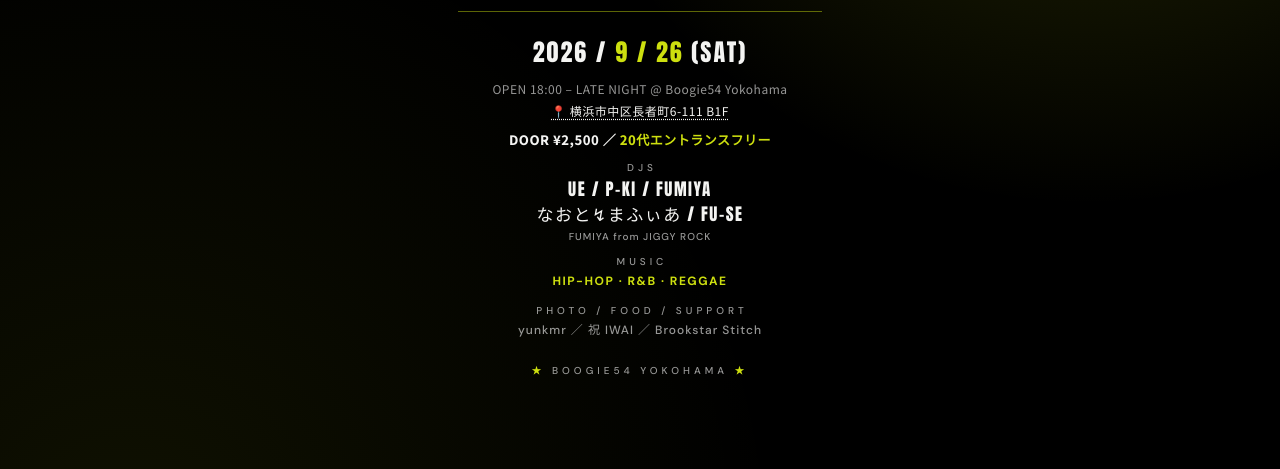
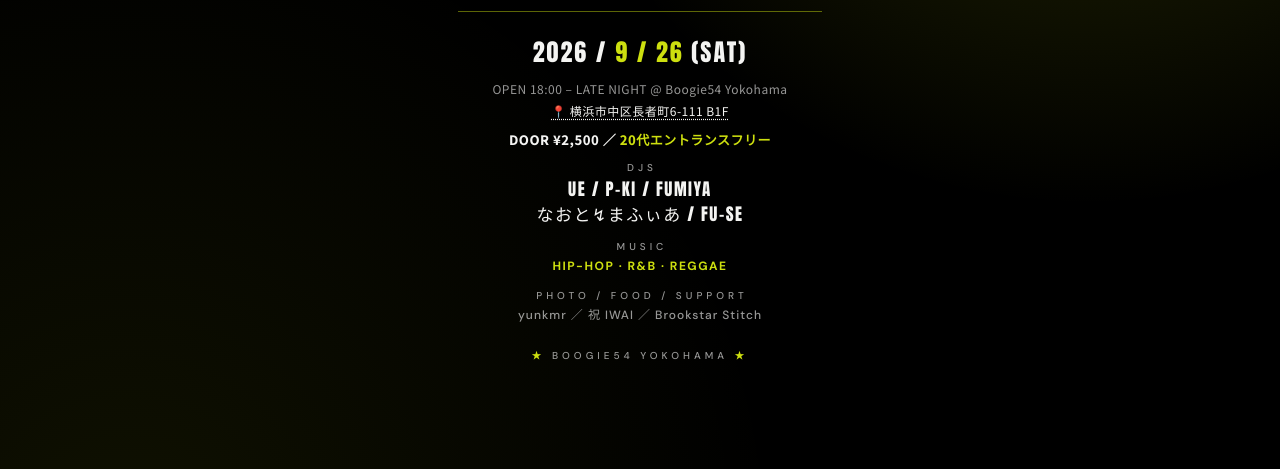
Before and after one commit to puenots/block6-coupon, a plain HTML site: page index.html in a window 1280 px wide. Shown: the part 331-800 px from the top of the page. Drawn offline with Linux system fonts and the light colour scheme.

Commit message:
「FUMIYA from JIGGY ROCK」の行を削除
Co-Authored-By: Claude Fable 5.1 <noreply@anthropic.com>
Claude-Session: https://claude.ai/code/session_01Y8Zg3hVsRHUaPpjJxb8Cfi

```diff
--- a/index.html
+++ b/index.html
@@ -310,14 +310,6 @@
     margin-top: 3px;
     line-height: 1.5;
   }
-  .lineup-credit {
-    font-family: "DM Sans", sans-serif;
-    font-weight: 500;
-    font-size: 10px;
-    letter-spacing: 1px;
-    color: var(--cream-dim);
-    margin-top: 2px;
-  }
   .music-line {
     font-family: "DM Sans", "Noto Sans JP", sans-serif;
     font-weight: 700;
@@ -376,7 +368,6 @@
         <div class="lineup-row">
           <div class="label">DJs</div>
           <div class="lineup-names">UE / P-KI / FUMIYA<br>なおと↯まふぃあ / FU-SE</div>
-          <div class="lineup-credit">FUMIYA from JIGGY ROCK</div>
         </div>
         <div class="lineup-row">
           <div class="label">Music</div>
```
Also changed, not shown: _template_artist.html (+0 -9 lines), _template_discount.html (+0 -9 lines), _template_free.html (+0 -9 lines), fumiya-sp/index.html (+0 -9 lines), fumiya/index.html (+0 -9 lines), fuse-sp/index.html (+0 -9 lines), fuse/index.html (+0 -9 lines), naoto-sp/index.html (+0 -9 lines), naoto/index.html (+0 -9 lines), pki-sp/index.html (+0 -9 lines), pki/index.html (+0 -9 lines), ue-free/index.html (+0 -9 lines), ue-sp/index.html (+0 -9 lines), ue/index.html (+0 -9 lines), 4 more files.
